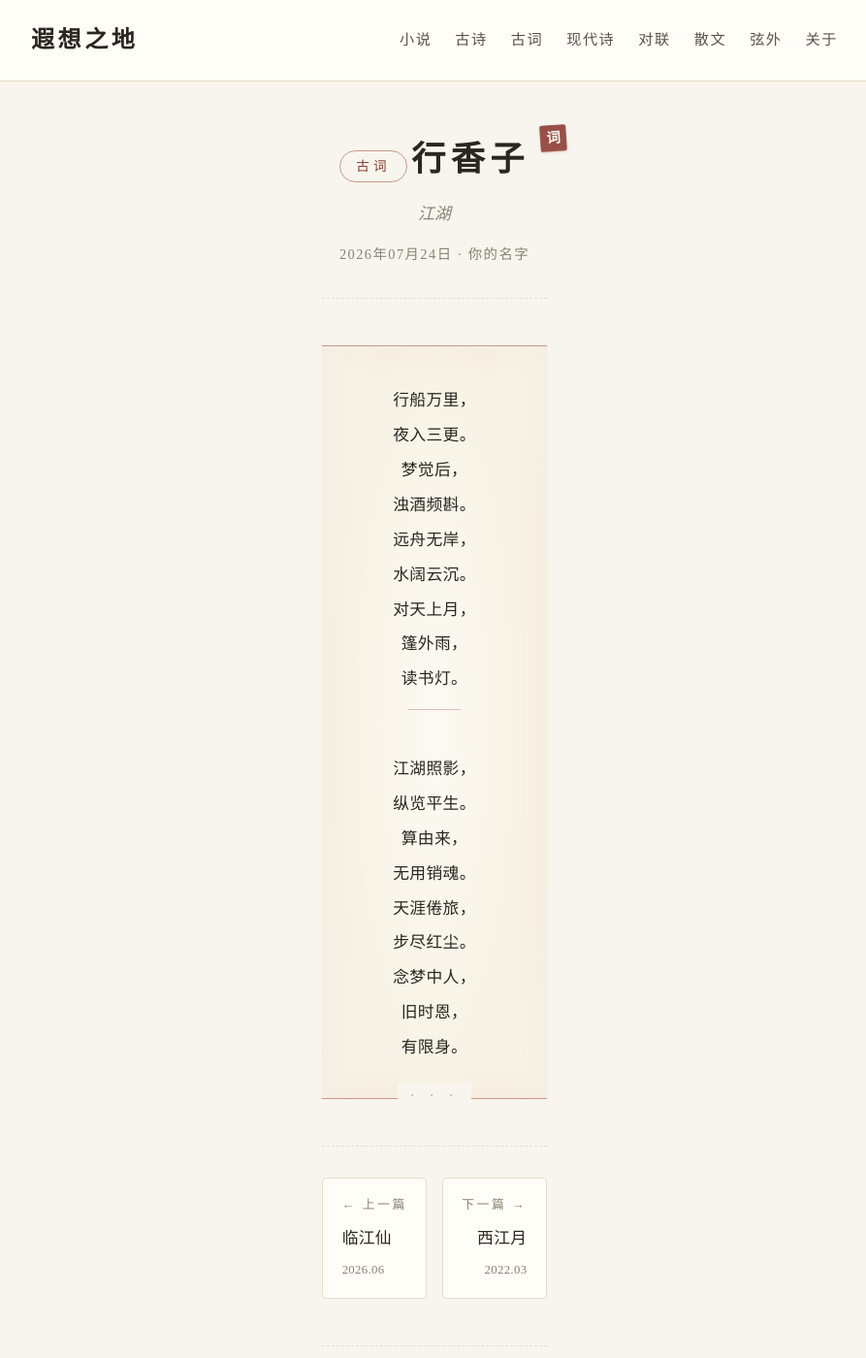
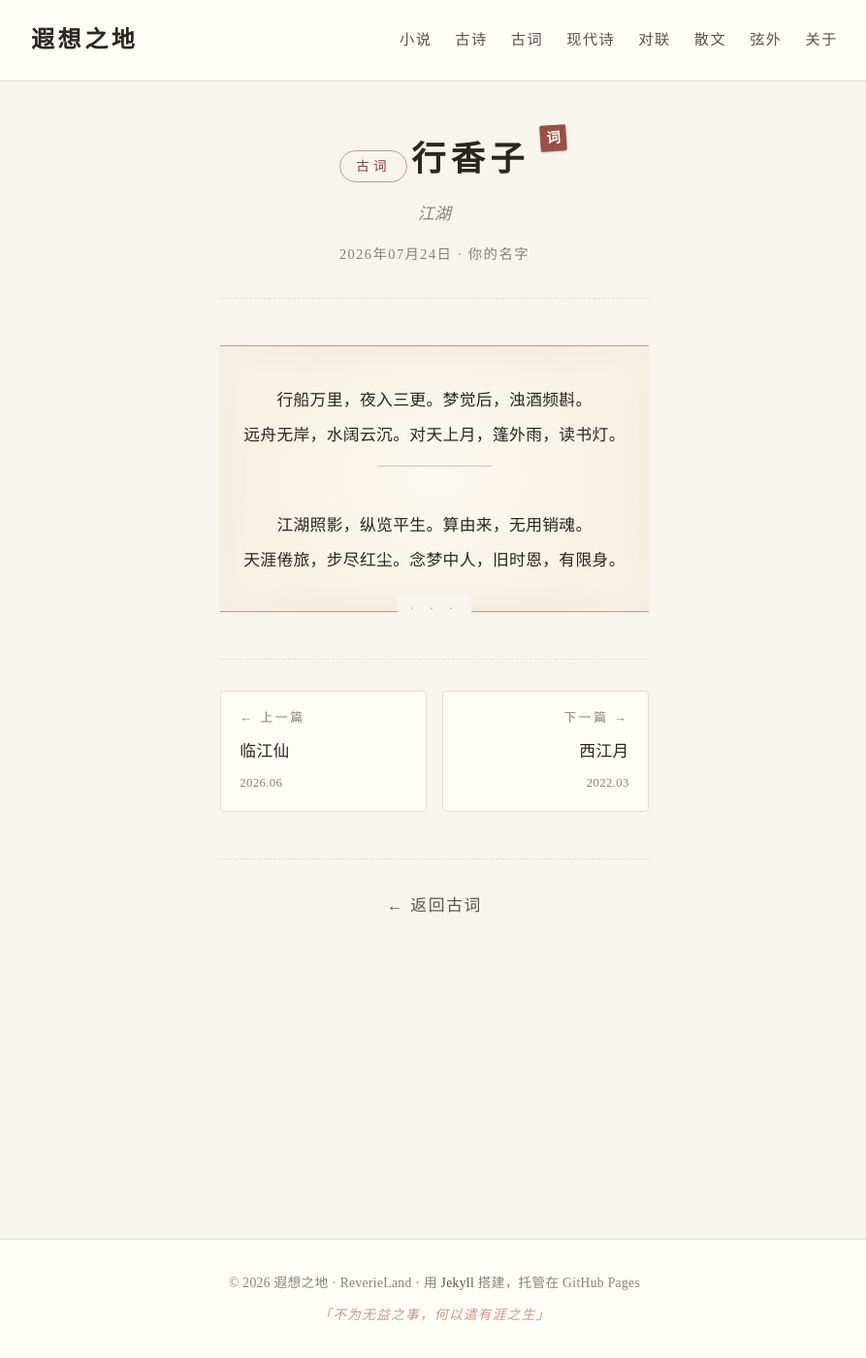
Before and after one commit to zhengxionglee/ReverieLand, a Jekyll site: the page built from _guci/2026-07-24-jiang-hu.md, in a window 1280 px wide and 1400 px high. Shown: the whole window at 97% size, without its empty margins (192-1085 px from the left). Built offline with Jekyll 4.4.1, drawn with Linux system fonts in a browser that asks for light colours; a style sheet for code colours, icons or effects is not loaded.

Commit message:
style(古词): 行香子改两 句一行排版

```diff
--- a/_guci/2026-07-24-jiang-hu.md
+++ b/_guci/2026-07-24-jiang-hu.md
@@ -5,40 +5,12 @@
 author: 你的名字
 ---
 
-行船万里，
+行船万里，夜入三更。梦觉后，浊酒频斟。
 
-夜入三更。
-
-梦觉后，
-
-浊酒频斟。
-
-远舟无岸，
-
-水阔云沉。
-
-对天上月，
-
-篷外雨，
-
-读书灯。
+远舟无岸，水阔云沉。对天上月，篷外雨，读书灯。
 
 <hr>
 
-江湖照影，
+江湖照影，纵览平生。算由来，无用销魂。
 
-纵览平生。
-
-算由来，
-
-无用销魂。
-
-天涯倦旅，
-
-步尽红尘。
-
-念梦中人，
-
-旧时恩，
-
-有限身。
+天涯倦旅，步尽红尘。念梦中人，旧时恩，有限身。
```
